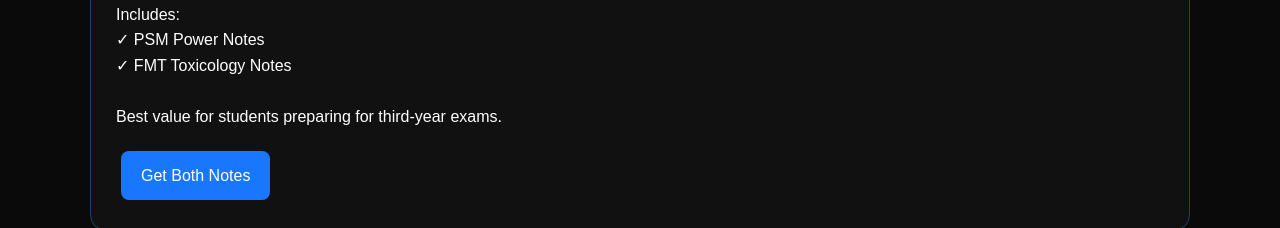
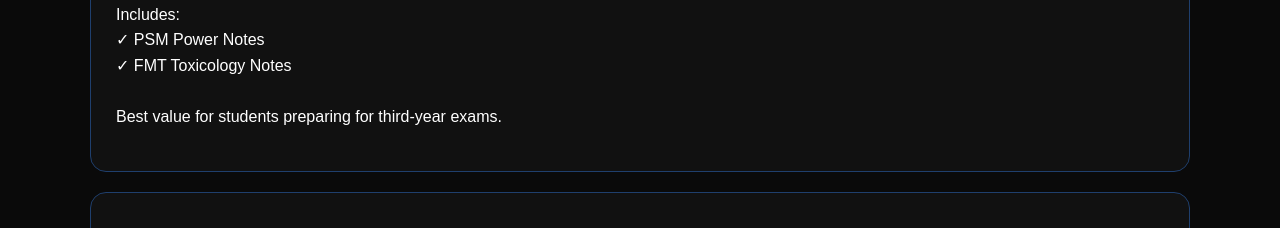
Before and after one commit to kanvar25/Notes-by-Kanvar, a plain HTML site: page index.html in a window 1280 px wide. Shown: the part 572-800 px from the top of the page. Drawn offline with Linux system fonts and the light colour scheme.

Commit message:
Update index.html

```diff
--- a/index.html
+++ b/index.html
@@ -44,9 +44,6 @@ button{background:#1877ff;color:white;border:none;padding:10px 15px;border-radiu
     Best value for students preparing for third-year exams.
   </p>
 
-  <a class="btn" href="YOUR_PAYMENT_LINK">
-    Get Both Notes
-  </a>
 </div>
 <div class="card">
 <h2>PSM POWER NOTES</h2>
```
